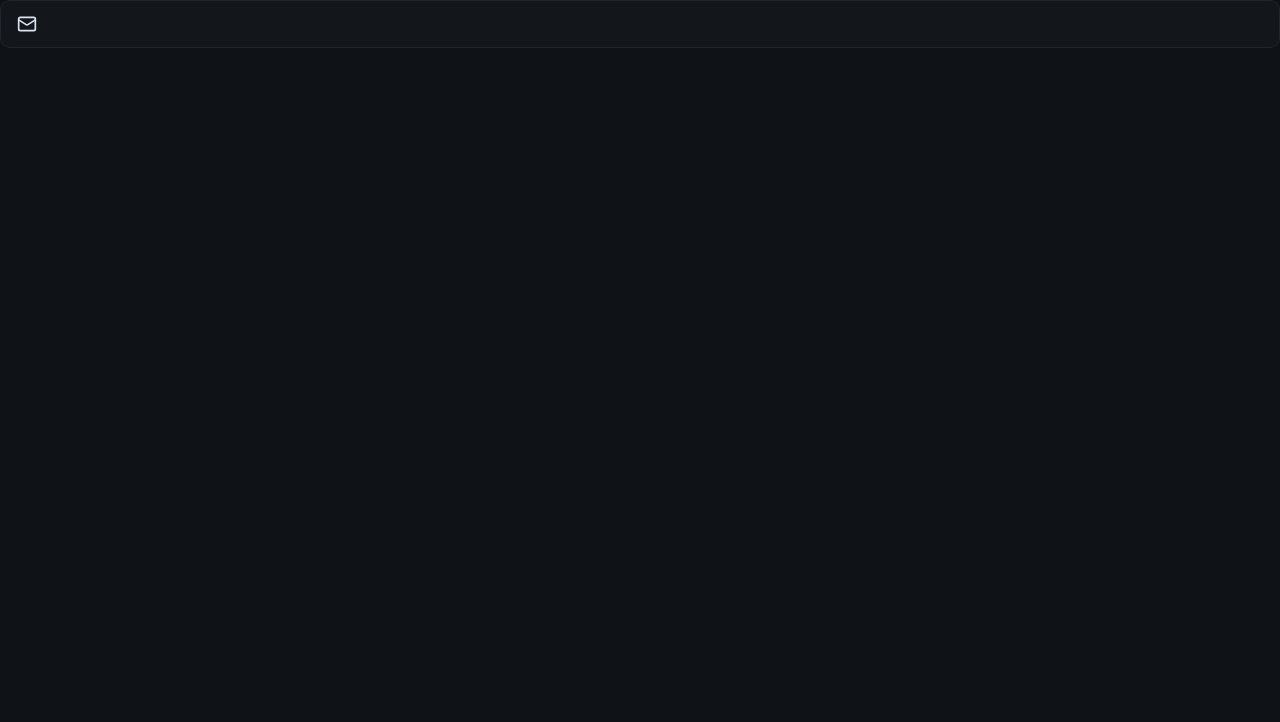
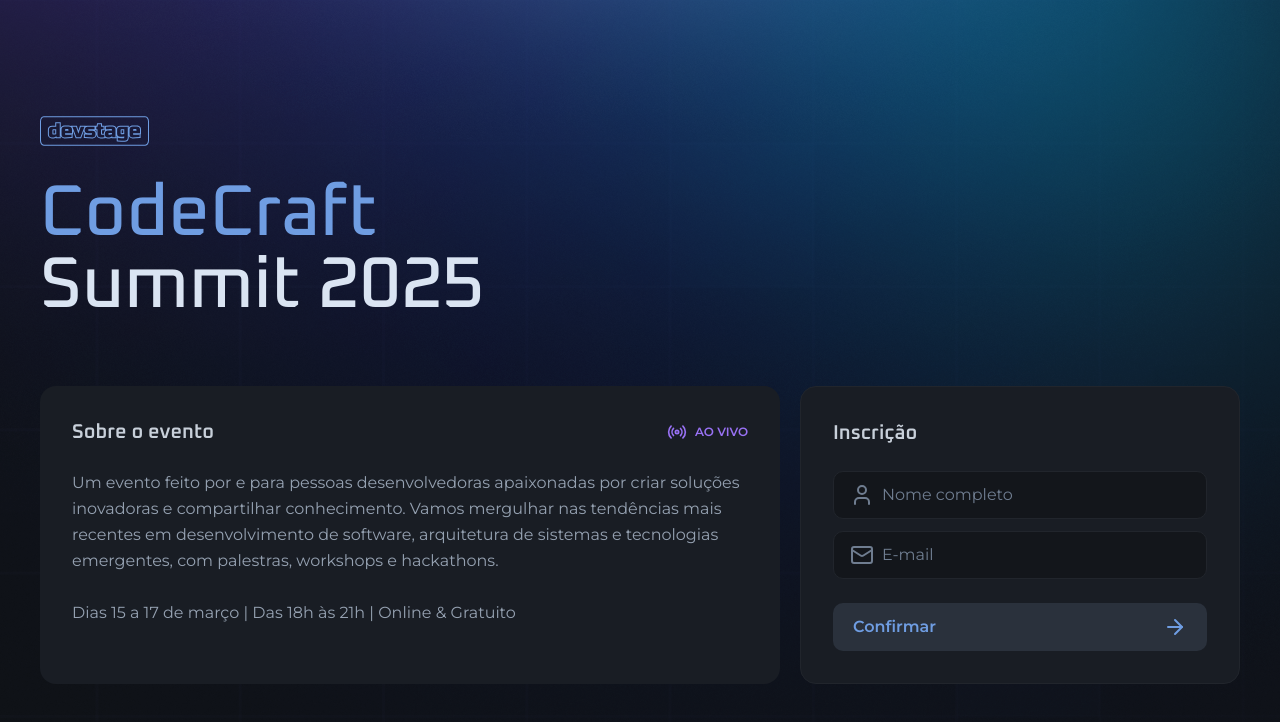
Before and after one commit to nuryaf/DevStage, a Next.js app: page / in a window 1280 px wide. Shown: the top 722 px of the page. Built offline with nearby package versions, Linux system fonts and the light colour scheme.

Commit message:
feat(layout): desenvolvendo a home

```diff
--- a/src/app/layout.tsx
+++ b/src/app/layout.tsx
@@ -27,7 +27,9 @@
 }>) {
 	return (
 		<html lang="en" className={`${oxanium.variable} ${montserrat.variable}`}>
-			<body className="bg-gray-900 text-gray-100 antialiased">{children}</body>
+			<body className="bg-gray-900 text-gray-100 antialiased bg-[url(/background.png)] bg-no-repeat bg-top md:bg-right-top">
+				{children}
+			</body>
 		</html>
 	);
 }
--- a/src/app/page.tsx
+++ b/src/app/page.tsx
@@ -1,16 +1,67 @@
+import Button from "@/components/button";
 import { InputField, InputIcon, InputRoot } from "@/components/input";
-import { Mail } from "lucide-react";
+import { ArrowRight, Mail, Radio, User } from "lucide-react";
+import Image from "next/image";
+import logo from "../assets/logo.svg";
 
 export default function Home() {
 	return (
-		<main>
-			<div>
-				<InputRoot>
-					<InputIcon>
-						<Mail className="size-5" />
-					</InputIcon>
-					<InputField />
-				</InputRoot>
+		<main className="max-w-[1240px] mx-auto px-5 py-8 md:py-0">
+			<div className="min-h-dvh flex flex-col justify-center gap-16">
+				<div className="flex flex-col gap-8 items-center md:items-start">
+					<Image src={logo} alt="devstage" width={108.5} height={30} />
+
+					<h1 className="text-4xl text-center leading-none font-heading font-medium flex flex-col md:text-7xl md:text-left">
+						<span className="text-blue">CodeCraft</span>
+						Summit 2025
+					</h1>
+				</div>
+				<div className="flex gap-5 items-stretch flex-col md:flex-row">
+					<div className="flex-1 bg-gray-700 border-gray-600 rounded-2xl p-8 space-y-6">
+						<div className="flex items-center justify-between">
+							<h2 className="font-heading font-semibold text-gray-200 text-xl">
+								Sobre o evento
+							</h2>
+							<span className="text-purple font-semibold text-xs flex items-center gap-2">
+								<Radio className="size-5" />
+								AO VIVO
+							</span>
+						</div>
+						<p className="text-gray-300 leading-relaxed text-sm md:text-base">
+							Um evento feito por e para pessoas desenvolvedoras apaixonadas por
+							criar soluções inovadoras e compartilhar conhecimento. Vamos
+							mergulhar nas tendências mais recentes em desenvolvimento de
+							software, arquitetura de sistemas e tecnologias emergentes, com
+							palestras, workshops e hackathons.
+							<br />
+							<br />
+							Dias 15 a 17 de março | Das 18h às 21h | Online & Gratuito
+						</p>
+					</div>
+					<form className="bg-gray-700 border border-gray-600 rounded-2xl p-8 space-y-6 w-full md:max-w-[440px]">
+						<h2 className="font-heading font-semibold text-gray-200 text-xl">
+							Inscrição
+						</h2>
+						<div className="space-y-3">
+							<InputRoot>
+								<InputIcon>
+									<User />
+								</InputIcon>
+								<InputField type="text" placeholder="Nome completo" />
+							</InputRoot>
+							<InputRoot>
+								<InputIcon>
+									<Mail />
+								</InputIcon>
+								<InputField type="email" placeholder="E-mail" />
+							</InputRoot>
+						</div>
+						<Button type="submit">
+							Confirmar
+							<ArrowRight />
+						</Button>
+					</form>
+				</div>
 			</div>
 		</main>
 	);
```
